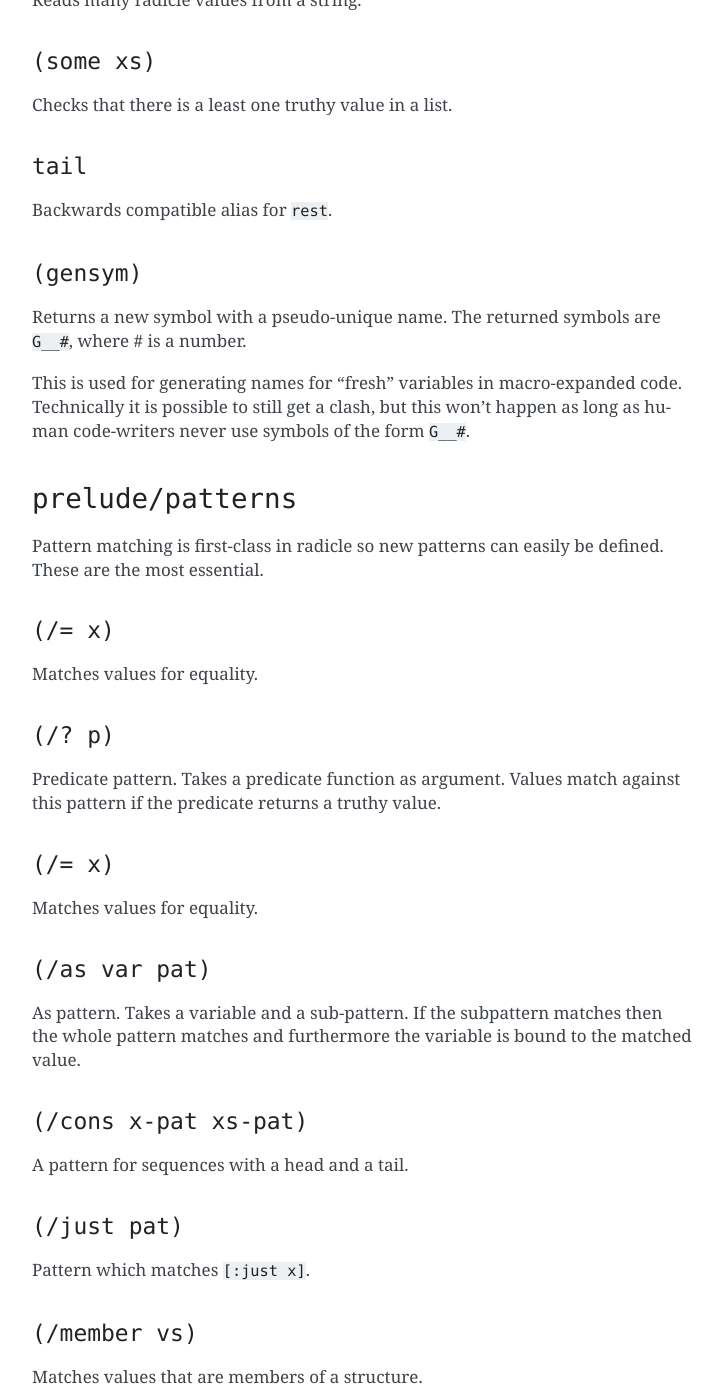
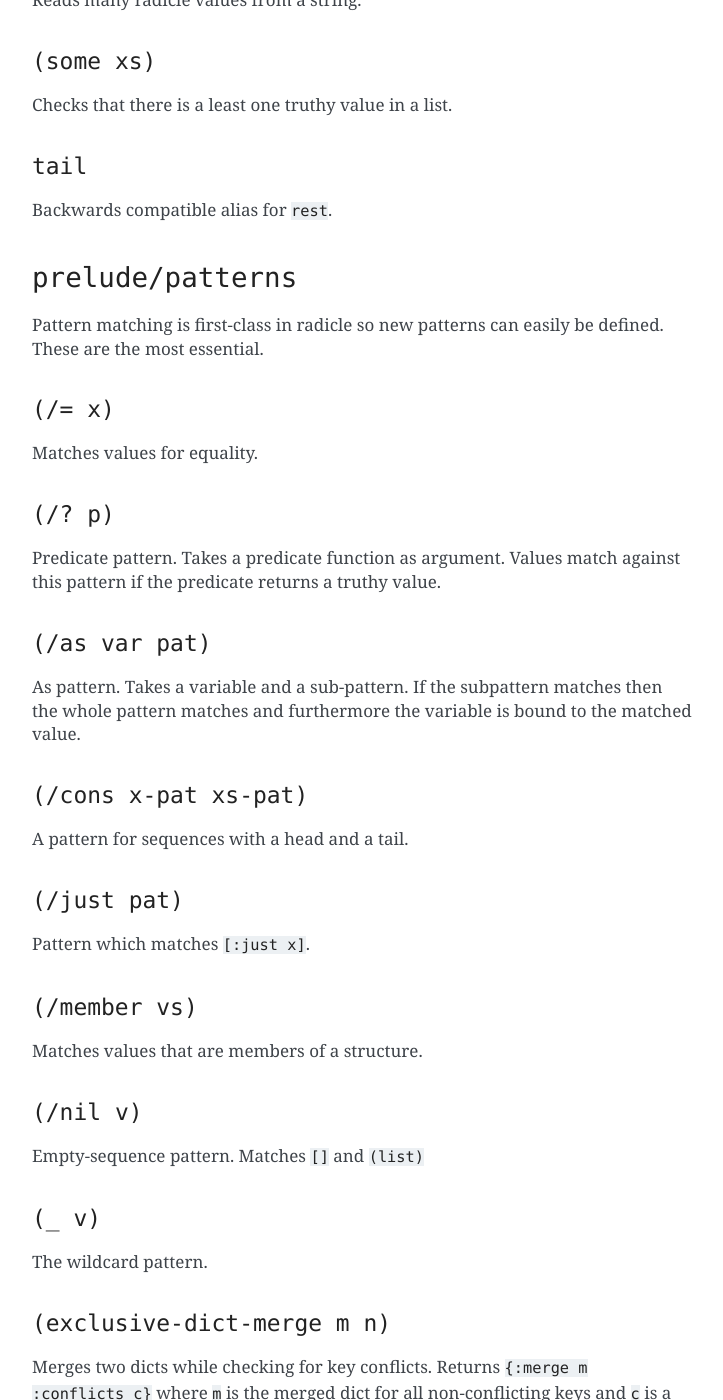
Before and after one commit to radicle-dev/radicle-alpha, a Sphinx documentation site: the page built from docs/source/reference.rst, in a window 1280 px wide and 1400 px high, scrolled down 13949 px. Shown: the whole window, without its empty margins (388-1111 px from the left). Built offline with Sphinx 7.4.7, drawn with Linux system fonts in a browser that asks for light colours; pages that are not in the unit, such as notebooks, are missing from menus.

Commit message:
fixup! Merge branch 'v2.0.0' into f/namespaces

```diff
--- a/docs/source/reference.rst
+++ b/docs/source/reference.rst
@@ -680,17 +680,6 @@ Checks that there is a least one truthy value in a list.
 
 Backwards compatible alias for ``rest``.
 
-``(gensym)``
-~~~~~~~~~~~~
-
-Returns a new symbol with a pseudo-unique name. The returned symbols are
-``G__#``, where # is a number.
-
-This is used for generating names for "fresh" variables in
-macro-expanded code. Technically it is possible to still get a clash,
-but this won't happen as long as human code-writers never use symbols of
-the form ``G__#``.
-
 ``prelude/patterns``
 --------------------
 
@@ -707,11 +696,6 @@ Matches values for equality.
 
 Predicate pattern. Takes a predicate function as argument. Values match
 against this pattern if the predicate returns a truthy value.
-
-``(/= x)``
-~~~~~~~~~~
-
-Matches values for equality.
 
 ``(/as var pat)``
 ~~~~~~~~~~~~~~~~~
```
